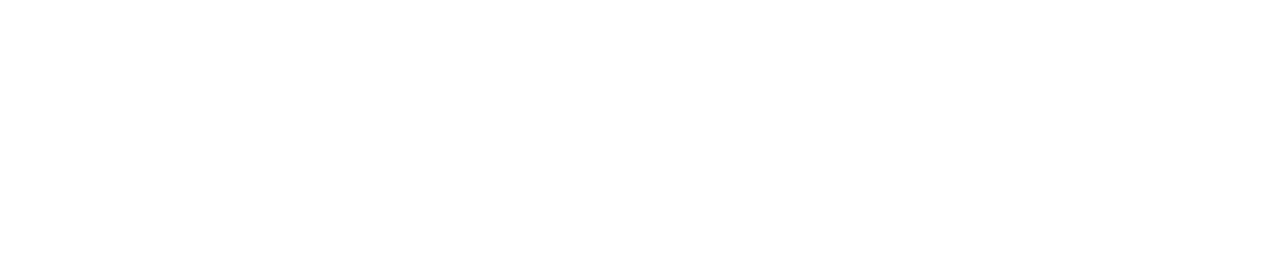
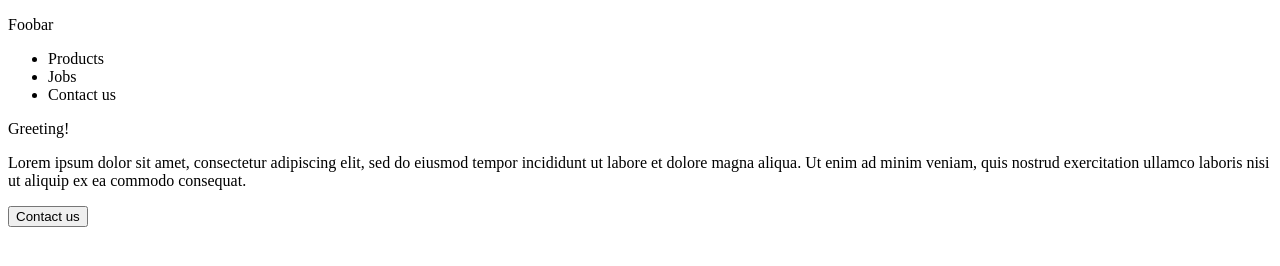
Before and after one commit to phihungha/css-landing-page, a plain HTML site: page index.html in a window 1280 px wide. Drawn offline with Linux system fonts and the light colour scheme.

Commit message:
HTML for page header and first section

```diff
--- a/index.html
+++ b/index.html
@@ -3,10 +3,27 @@
     <head>
         <meta charset="utf-8">
         <link rel="stylesheet" href="styles.css">
-        <title>Foobar Corporation</title>
+        <title>Foobar</title>
     </head>
 
     <body>
+        <div class="header">
+            <p class="logo">Foobar</p>
+            <ul class="navlink">
+                <li>Products</li>
+                <li>Jobs</li>
+                <li>Contact us</li>
+            </ul>
+        </div>
 
+        <div class="section-1">
+            <div class="intro-container">
+                <p class="greeting">Greeting!</p>
+                <p>Lorem ipsum dolor sit amet, consectetur adipiscing elit, sed do eiusmod tempor incididunt ut labore et dolore magna aliqua. Ut enim ad minim veniam, quis nostrud exercitation ullamco laboris nisi ut aliquip ex ea commodo consequat.
+                </p>
+                <button>Contact us</button>
+            </div>
+            <img src="">
+        </div>
     </body>
 </html>
```
